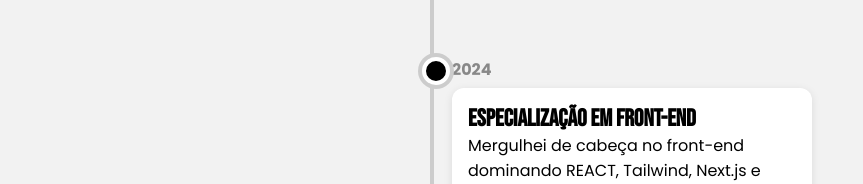
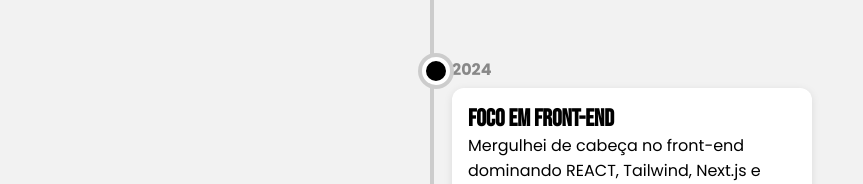
Before and after one commit to DevGustavoGantois/portfolio_unifacs_challenge, a website: page index.html in a window 1280 px wide. Shown: the part 3127-3311 px from the top of the page, without its empty margins (208-1071 px from the left). Drawn offline with Linux system fonts and the light colour scheme; animation ran at ten frames a second.

Commit message:
style: Rename timeLine card.

```diff
--- a/index.html
+++ b/index.html
@@ -187,7 +187,7 @@
               <li>
                 <time>2024</time>
                 <div class="event-content">
-                  <h3>Especialização em Front-end</h3>
+                  <h3>Foco em Front-end</h3>
                   <p>Mergulhei de cabeça no front-end dominando REACT, Tailwind, Next.js e UI/UX Design</p>
                 </div>
               </li>
```
